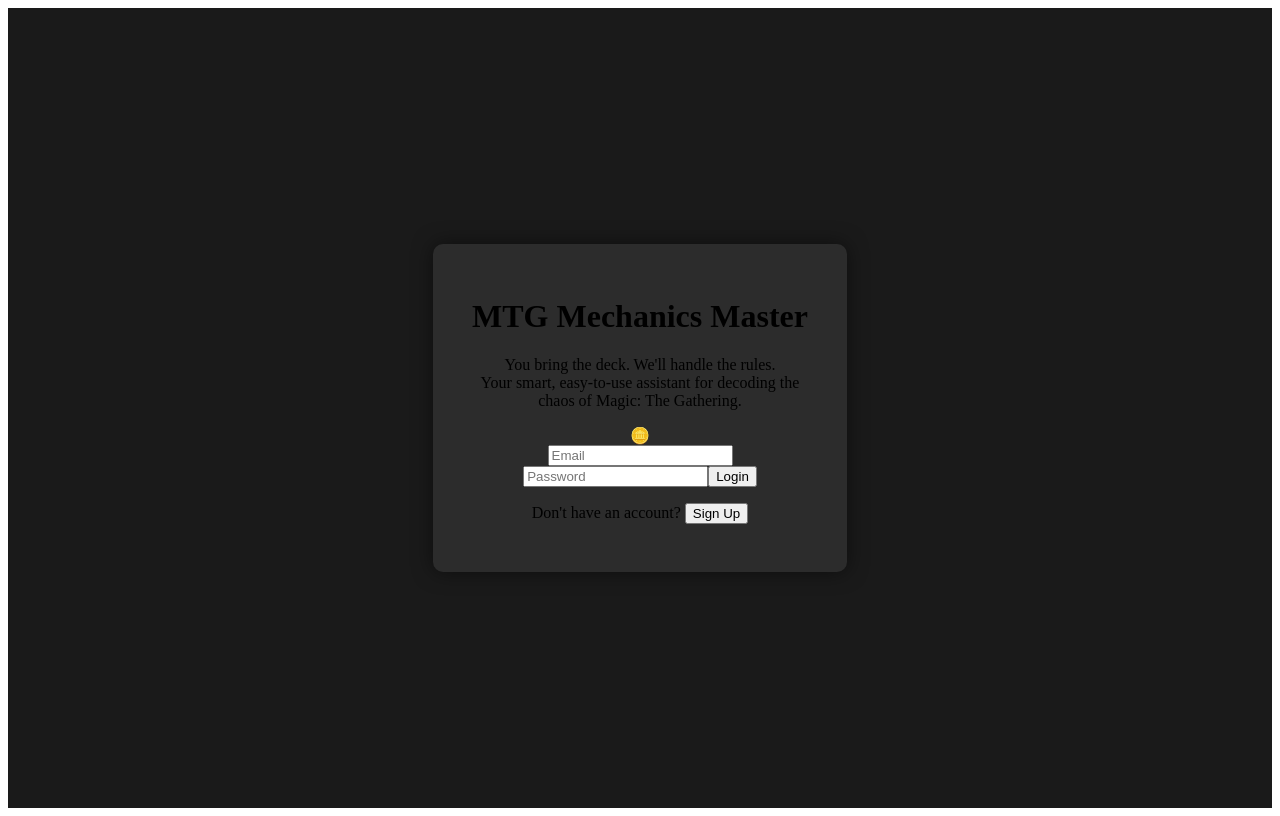
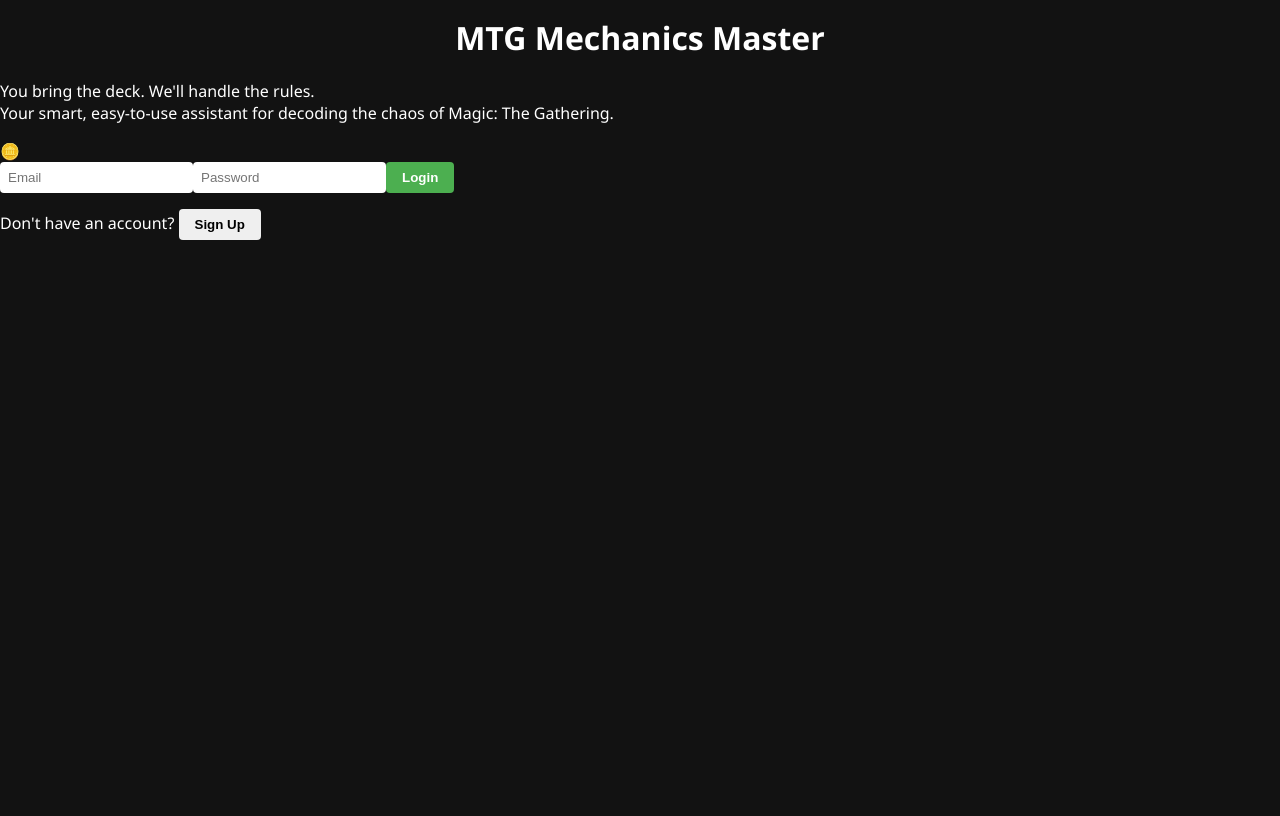
Before and after one commit to cdragon666/vrestin-counters, a React (Create React App) app: page / in a window 1280 px wide. Built offline with nearby package versions, Linux system fonts and the light colour scheme; no server answers.

Commit message:
Restore original styling

```diff
--- a/src/App.css
+++ b/src/App.css
@@ -1,72 +1,95 @@
-.auth-page {
-  min-height: 100vh;
-  background-color: #1a1a1a;
-  display: flex;
-  justify-content: center;
-  align-items: center;
+/* App.css */
+
+body {
+  background-color: #121212;
+  color: white;
+  font-family: 'Segoe UI', Tahoma, Geneva, Verdana, sans-serif;
+  margin: 0;
+  padding: 0;
 }
 
-.auth-card {
-  background-color: #2c2c2c;
-  padding: 2rem;
-  border-radius: 10px;
-  box-shadow: 0 0 20px rgba(0,0,0,0.5);
+h1 {
   text-align: center;
-  width: 350px;
+  margin-top: 1rem;
 }
 
-.auth-title {
-  font-size: 1.8rem;
-  font-weight: bold;
-  color: white;
-  margin-bottom: 0.5rem;
+.support-cards {
+  display: flex;
+  flex-wrap: wrap;
+  gap: 0.5rem;
+  justify-content: center;
+  margin: 1rem 0;
 }
 
-.auth-description {
-  font-size: 0.9rem;
-  color: #cccccc;
-  margin-bottom: 1rem;
+.card {
+  background-color: #2c2c2c;
+  border-radius: 8px;
+  padding: 0.5rem 1rem;
+  cursor: pointer;
+  transition: background-color 0.3s, transform 0.2s;
 }
 
-.mana-icon {
-  font-size: 2rem;
-  margin-bottom: 1.5rem;
+.card:hover {
+  background-color: #4caf50;
+  transform: scale(1.05);
 }
 
-.auth-input {
-  width: 100%;
-  padding: 0.75rem;
-  margin-bottom: 1rem;
-  border-radius: 5px;
-  border: none;
-  background: #f5f5f5;
+.selected {
+  background-color: #4caf50;
 }
 
-.auth-button {
-  width: 100%;
-  padding: 0.75rem;
-  border: none;
-  border-radius: 5px;
-  background-color: #22c55e;
-  color: white;
-  font-weight: bold;
-  cursor: pointer;
-  margin-bottom: 1rem;
+.container {
+  max-width: 1200px;
+  margin: 0 auto;
+  padding: 2rem;
 }
 
-.auth-error {
-  color: red;
-  font-size: 0.85rem;
+.input-section {
+  display: flex;
+  gap: 0.5rem;
+  margin-top: 1rem;
+  justify-content: center;
 }
 
-.auth-toggle {
-  color: #cccccc;
+input[type="number"], input[type="text"], input[type="email"], input[type="password"] {
+  padding: 0.5rem;
+  border: none;
+  border-radius: 4px;
 }
 
-.auth-switch {
-  background: none;
+button {
+  padding: 0.5rem 1rem;
   border: none;
-  color: #22c55e;
+  border-radius: 4px;
   cursor: pointer;
   font-weight: bold;
 }
+
+button.green {
+  background-color: #4caf50;
+  color: white;
+}
+
+button.red {
+  background-color: #f44336;
+  color: white;
+}
+
+.result-log {
+  margin-top: 2rem;
+  padding: 1rem;
+  background-color: #1e1e1e;
+  border-radius: 8px;
+  min-height: 100px;
+}
+
+textarea {
+  width: 100%;
+  height: 150px;
+  background-color: #1e1e1e;
+  color: white;
+  border: none;
+  border-radius: 8px;
+  padding: 0.5rem;
+  resize: none;
+}
```
